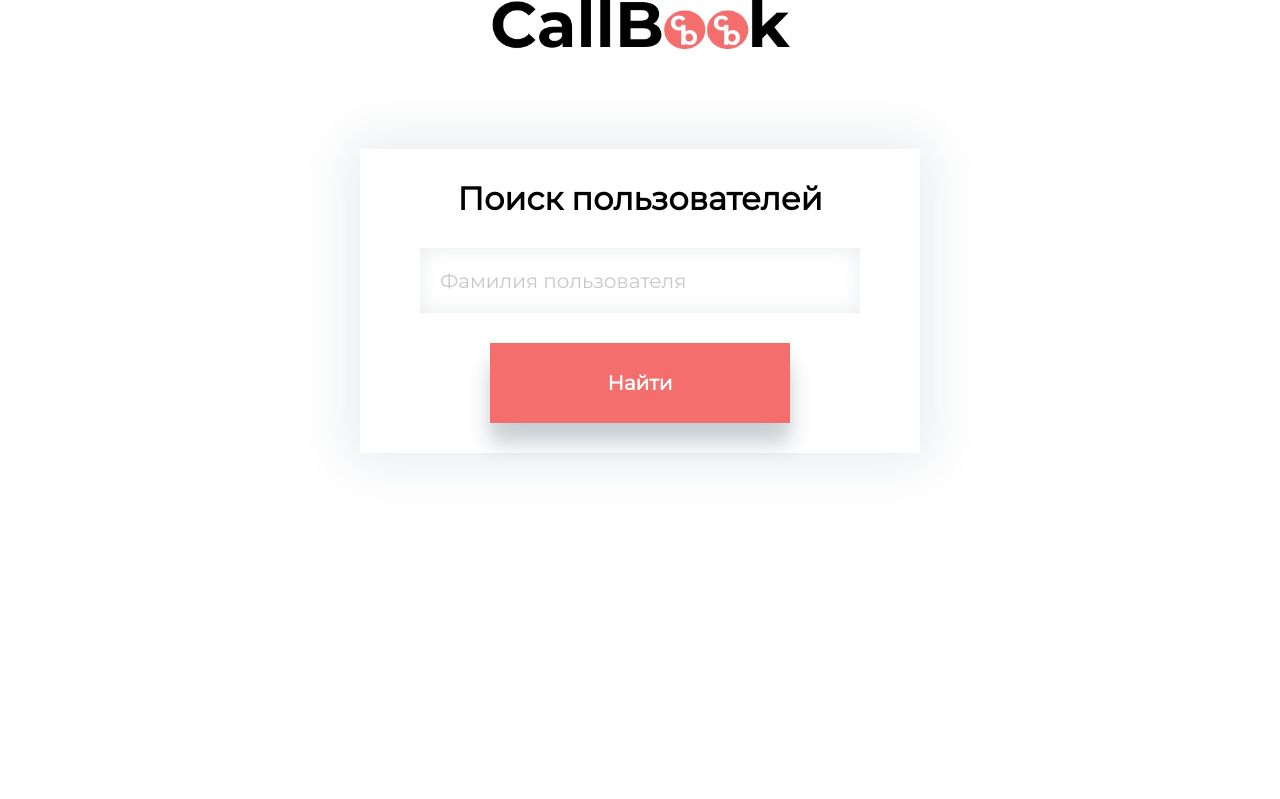
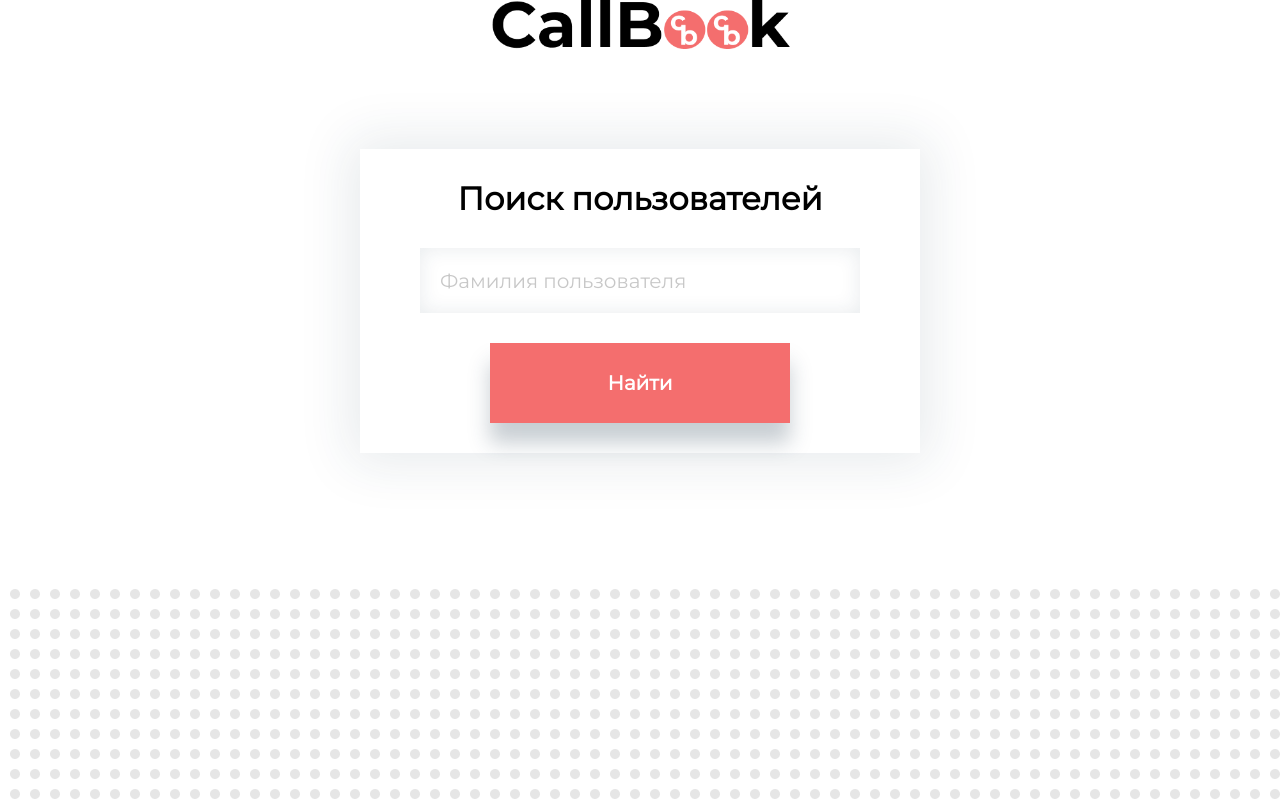
Before and after one commit to itshuel/callbook, a Django app: page /users/ in a window 1280 px wide. Shown: the part 51-850 px from the top of the page. Run offline with Django 4.2, Linux system fonts and the light colour scheme.

Commit message:
some changes

```diff
--- a/callbook/callbook/templates/login.html
+++ b/callbook/callbook/templates/login.html
@@ -7,6 +7,11 @@
     <title>CallBook - Авторизация</title>
     <link rel="stylesheet" href="{% static 'css/style.css' %}">
     <link href="https://fonts.googleapis.com/css?family=Montserrat&display=swap" rel="stylesheet" />
+    <style>
+      body {
+        background-image: url({% static 'img/back.png' %});
+      }
+    </style>
   </head>
   <body>
     <img class="page-title" src="{% static 'img/callbook.png' %}">
--- a/callbook/users/templates/flag.html
+++ b/callbook/users/templates/flag.html
@@ -7,6 +7,11 @@
     <title>CallBook - Флаг</title>
     <link rel="stylesheet" href="{% static 'css/style.css' %}">
     <link href="https://fonts.googleapis.com/css?family=Montserrat&display=swap" rel="stylesheet" />
+    <style>
+      body {
+        background-image: url({% static 'img/back.png' %});
+      }
+    </style>
   </head>
   <body>
     <img class="page-title" src="{% static 'img/callbook.png' %}">
--- a/callbook/users/templates/user404.html
+++ b/callbook/users/templates/user404.html
@@ -7,6 +7,11 @@
     <title>CallBook - Ошибка</title>
     <link rel="stylesheet" href="{% static 'css/style.css' %}">
     <link href="https://fonts.googleapis.com/css?family=Montserrat&display=swap" rel="stylesheet" />
+    <style>
+      body {
+        background-image: url({% static 'img/back.png' %});
+      }
+    </style>
   </head>
   <body>
     <img class="page-title" src="{% static 'img/callbook.png' %}">
--- a/callbook/users/templates/userpage.html
+++ b/callbook/users/templates/userpage.html
@@ -8,6 +8,11 @@
     </title>
     <link rel="stylesheet" href="{% static 'css/style.css' %}">
     <link href="https://fonts.googleapis.com/css?family=Montserrat&display=swap" rel="stylesheet" />
+    <style>
+      body {
+        background-image: url({% static 'img/back.png' %});
+      }
+    </style>
   </head>
   <body>
     <img class="page-title" src="{% static 'img/callbook.png' %}">
--- a/callbook/users/templates/users.html
+++ b/callbook/users/templates/users.html
@@ -7,6 +7,11 @@
     <title>CallBook - Поиск</title>
     <link rel="stylesheet" href="{% static 'css/style.css' %}">
     <link href="https://fonts.googleapis.com/css?family=Montserrat&display=swap" rel="stylesheet" />
+    <style>
+      body {
+        background-image: url({% static 'img/back.png' %});
+      }
+    </style>
   </head>
   <body>
     <img class="page-title" src="{% static 'img/callbook.png' %}">
```
